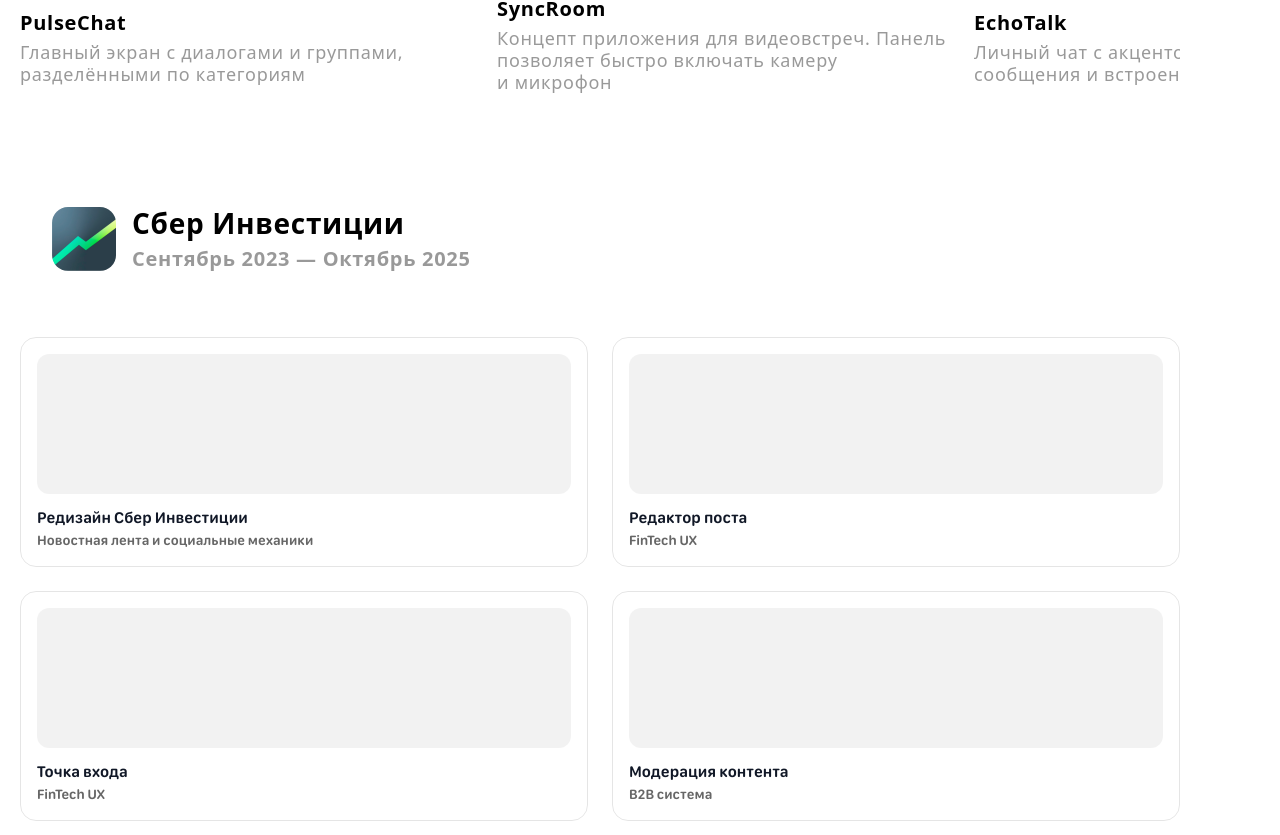
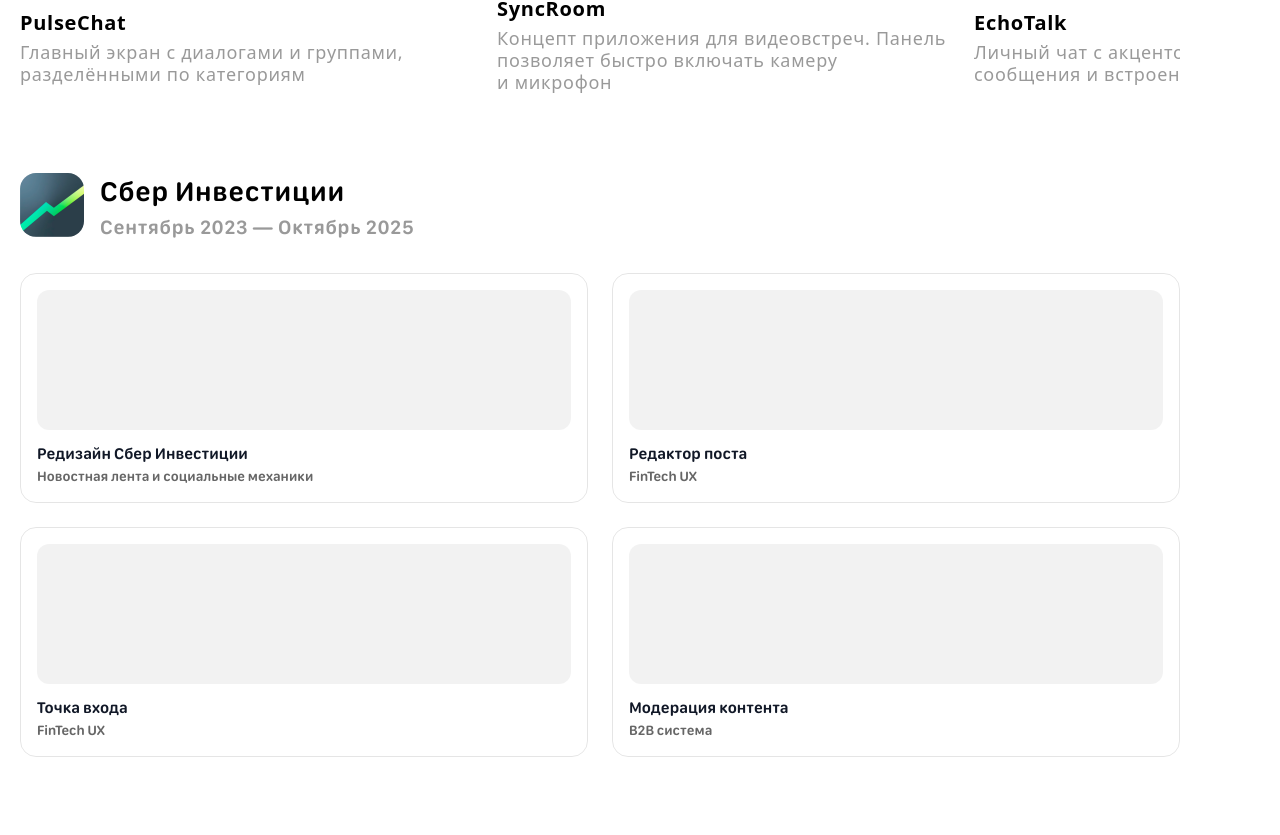
Before and after one commit to daisy13827-ops/portfolio, a Next.js app: page / in a window 1280 px wide. Shown: the part 965-1800 px from the top of the page. Built offline with nearby package versions, Linux system fonts and the light colour scheme.

Commit message:
fix layout alignment

```diff
--- a/src/components/site/ExperienceBlock.tsx
+++ b/src/components/site/ExperienceBlock.tsx
@@ -14,12 +14,10 @@
   children,
 }: ExperienceBlockProps) {
   return (
-    <section className="w-full">
-      {/* MAIN CARD */}
-      <div className="rounded-3xl bg-white p-6 sm:p-8">
+    <section className="w-full flex flex-col items-start">
 
       {/* HEADER */}
-        <div className="flex items-center gap-4 justify-start">
+      <div className="flex items-start gap-4 w-full">
 
         {/* LOGO */}
         <div className="h-16 w-16 shrink-0 overflow-hidden rounded-[16px] bg-black/5 flex items-center justify-center">
@@ -33,25 +31,13 @@
         </div>
 
         {/* TEXT */}
-          <div className="min-w-0 text-left">
+        <div className="flex flex-col items-start text-left">
 
-            <div
-              className="text-[28px] leading-[36px] tracking-[0.7px] font-semibold text-black"
-              style={{
-                fontFamily:
-                  '"SF Pro Rounded", system-ui, -apple-system, Arial, sans-serif',
-              }}
-            >
+          <div className="text-[28px] leading-[36px] tracking-[0.7px] font-semibold text-black">
             {companyName}
           </div>
 
-            <div
-              className="mt-[4px] text-[20px] leading-[28px] tracking-[0.7px] text-black/40 font-semibold"
-              style={{
-                fontFamily:
-                  '"SF Pro Rounded", system-ui, -apple-system, Arial, sans-serif',
-              }}
-            >
+          <div className="mt-[4px] text-[20px] leading-[28px] tracking-[0.7px] text-black/40 font-semibold">
             {dateRange}
           </div>
 
@@ -59,9 +45,12 @@
       </div>
 
       {/* CONTENT */}
-        {children ? <div className="mt-[50px]">{children}</div> : null}
+      {children ? (
+        <div className="mt-[50px] w-full">
+          {children}
+        </div>
+      ) : null}
 
-      </div>
     </section>
   );
 }
```
Lines whose indentation alone changed are shown as unchanged.
